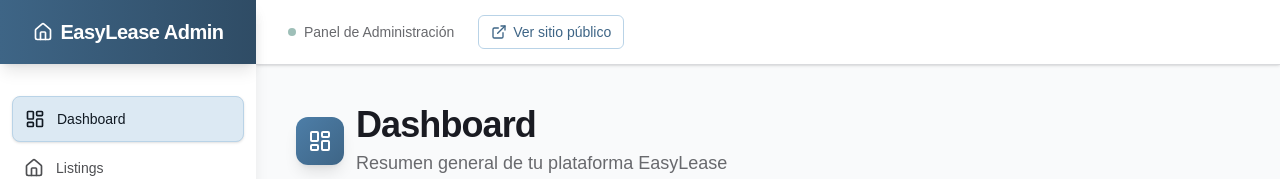
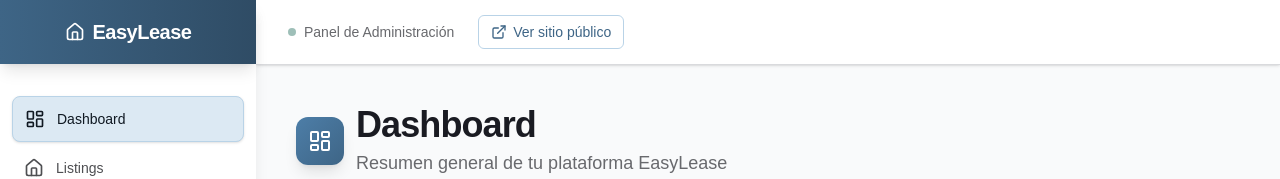
Before and after one commit to magguer/easylease-frontend-admin, a Next.js app: page / in a window 1280 px wide. Shown: the top 179 px of the page. Built offline with nearby package versions, Linux system fonts and the light colour scheme; no server answers.

Commit message:
fix: update branding from "EasyLease Admin" to "EasyLease"
- Update sidebar header to show "EasyLease" instead of "EasyLease Admin"
- Update page title metadata for consistency
- Maintain professional admin panel branding throughout

```diff
--- a/src/app/layout.tsx
+++ b/src/app/layout.tsx
@@ -14,7 +14,7 @@ const geistMono = Geist_Mono({
 });
 
 export const metadata: Metadata = {
-  title: "EasyLease Admin - Panel de Administración",
+  title: "EasyLease - Panel de Administración",
   description: "Panel de administración para gestionar listings, leads y partners de EasyLease",
   keywords: "admin, panel, easylease, administración",
 };
--- a/src/components/AdminLayout.tsx
+++ b/src/components/AdminLayout.tsx
@@ -39,7 +39,7 @@ export function AdminLayout({ children }: AdminLayoutProps) {
         <div className="flex items-center justify-center h-16 px-4 bg-gradient-to-r from-primary-600 to-primary-700 shadow-lg">
           <h1 className="text-xl font-bold text-white tracking-tight flex items-center gap-2">
             <Home className="w-5 h-5" />
-            EasyLease Admin
+            EasyLease
           </h1>
         </div>
 
```
